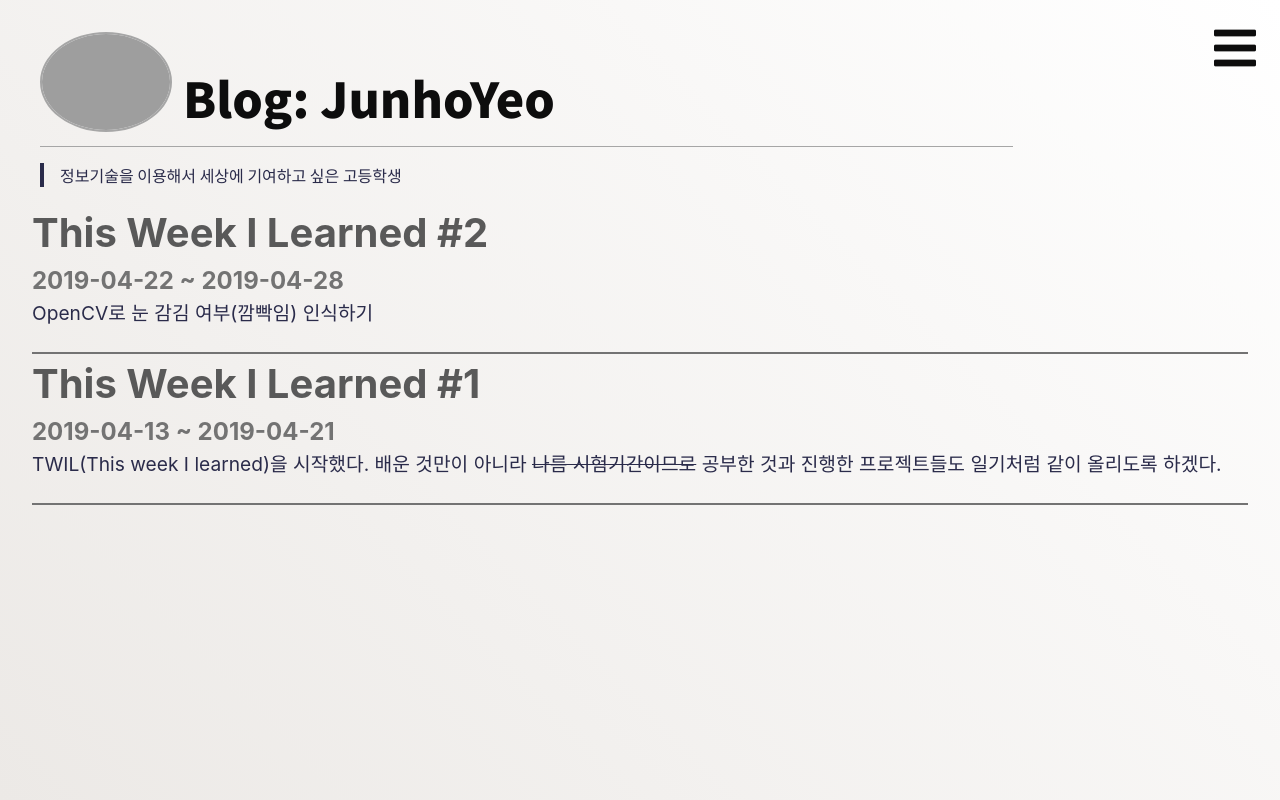
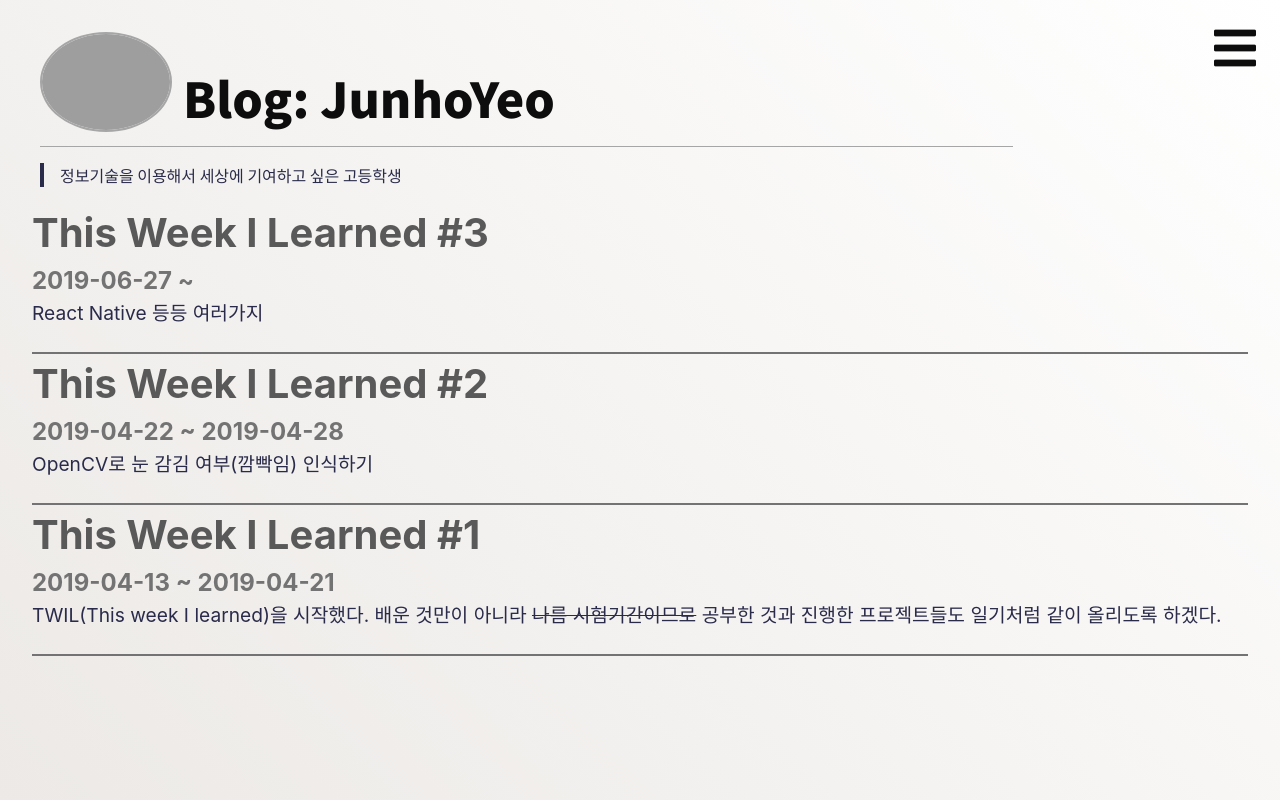
Before and after one commit to junhoyeo/twils, a Vue app: page /projects in a window 1280 px wide. Built offline with nearby package versions, Linux system fonts and the light colour scheme; grey boxes are pictures that could not be loaded; what vue-code-highlight would draw is missing.

Commit message:
feat: sort twils with start_date after loading

```diff
--- /dev/null
+++ b/src/assets/twil/3.json
@@ -0,0 +1,7 @@
+{
+  "id": 3,
+  "summary": "React Native 등등 여러가지",
+  "start_date": "2019-06-27",
+  "end_date": null,
+  "twils": []
+}
--- a/src/assets/twil/index.json
+++ b/src/assets/twil/index.json
@@ -1,3 +1,3 @@
 {
-  "index": 2
+  "index": 3
 }
--- a/src/pages/Index.vue
+++ b/src/pages/Index.vue
@@ -18,6 +18,7 @@ export default {
         continue
       }
     }
+    this.twils.sort((a, b) => (a.start_date < b.start_date) ? 1 : -1)
   },
 
   data() {
```
